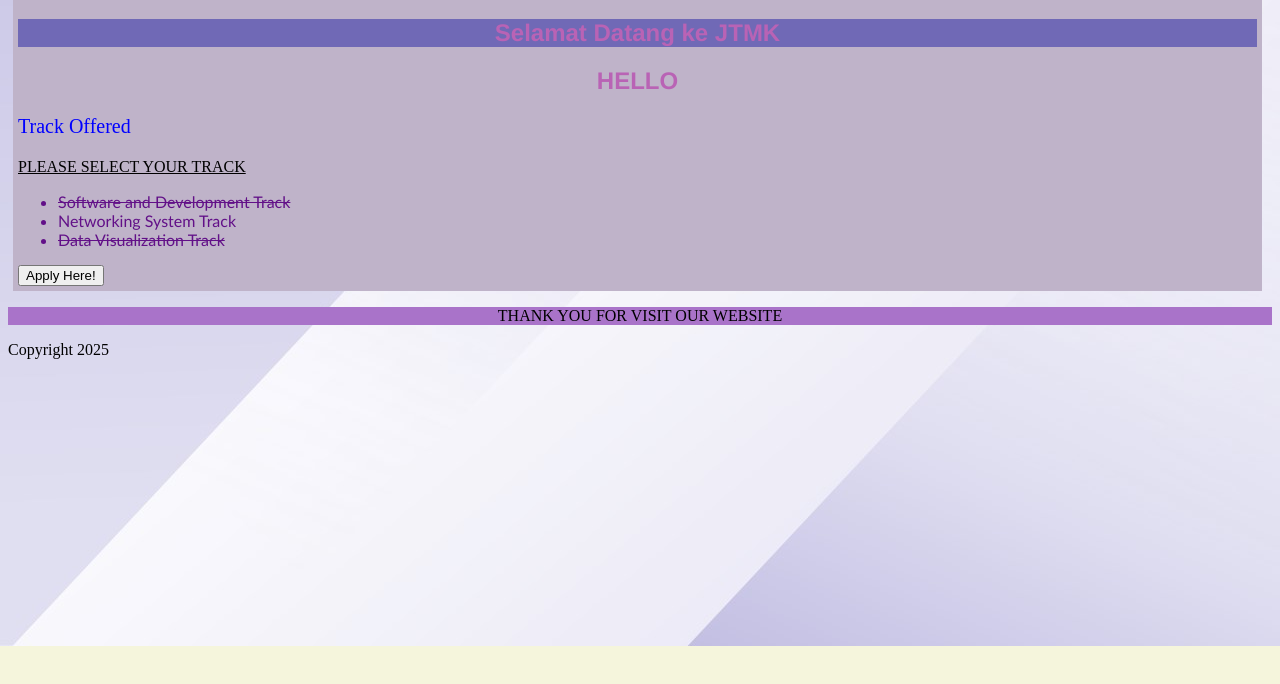
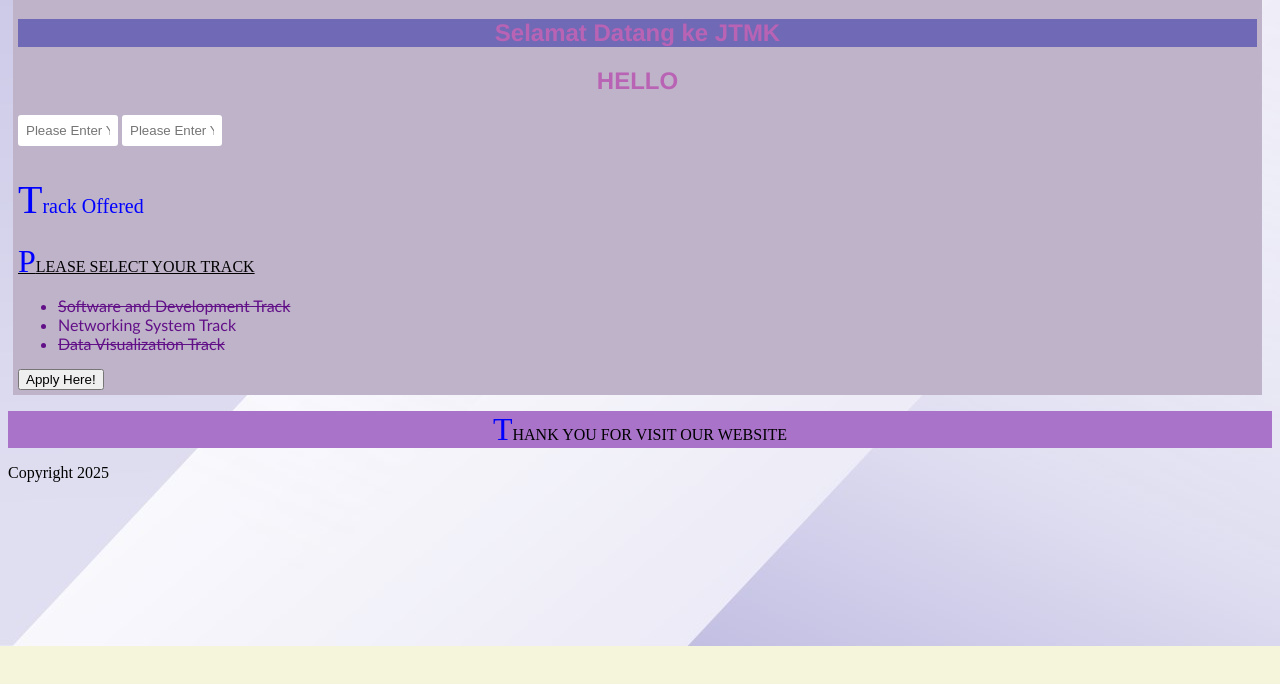
Before and after one commit to kash200349/kash200349.github.io, a plain HTML site: page CSS TOPIC.html in a window 1280 px wide. Shown: the part 74-758 px from the top of the page. Drawn offline with Linux system fonts and the light colour scheme.

Commit message:
Add files via upload

```diff
--- a/CSS TOPIC.html
+++ b/CSS TOPIC.html
@@ -50,6 +50,32 @@
             text-decoration: line-through;
         }
 
+        input[type="text"],[type="email"]{
+            width: 100px;
+            padding: 8px;
+            margin-bottom: 10px;
+            border: 1px snow;
+            border-radius: 3px;
+            box-sizing: border-box;
+        }
+
+        button[type="submit"]{
+            background-color: azure;
+            color: rgb(29, 28, 26);
+            border: none;
+            padding: 10px 20px;
+            cursor: pointer;
+        }
+
+        button[type="submit"]:hover{
+            background-color:beige;
+        }
+
+        p::first-letter{
+            font-size: 2em;
+            color:blue;
+        }
+
     </style>
 
     </l-- Externel css-->
@@ -62,6 +88,8 @@
     <h1>Welcome to JTMK</h1>
     <h2 class="bg-darks text-White tengah">Selamat Datang ke JTMK</h2>
     <h2 class="tengah">HELLO</h2>
+    <input type="text"id="name"placeholder="Please Enter Your Name">
+    <input type="email"id="email"placeholder="Please Enter Your Email">
 
     <P style="color:blue; font-size:20px;">Track Offered</P>
 
```
